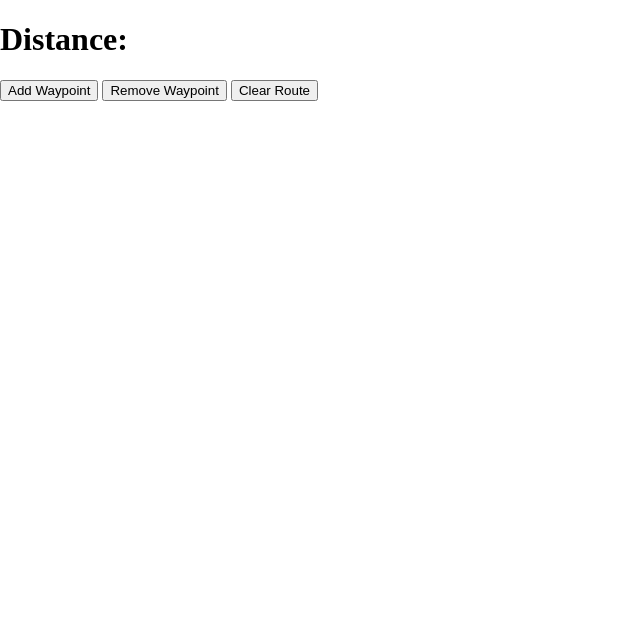
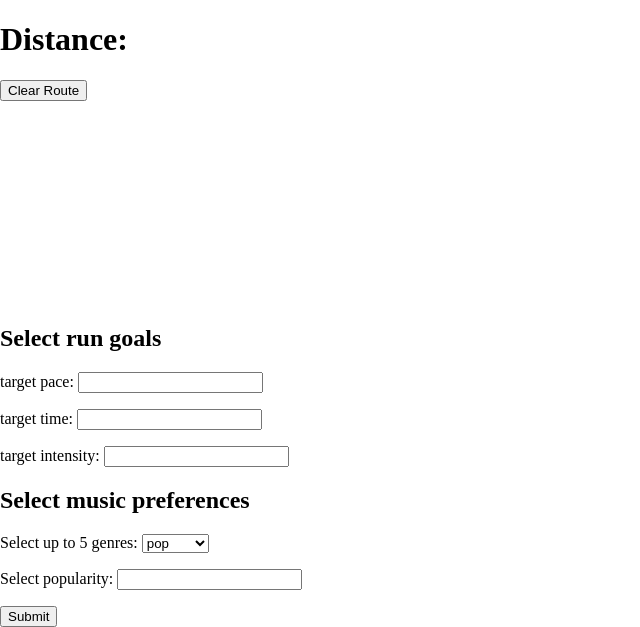
Before and after one commit to franciscobortega/Cadence, a Flask app: page / in a window 1280 px wide. Shown: the part 600-1227 px from the top of the page, without its empty margins (0-640 px from the left). Before the commit the page ends 701 px from the top, so only its background shows below. Run offline with Flask 2, Linux system fonts and the light colour scheme; some libraries are stand-ins or nearby versions.

Commit message:
Consolidated elevation logic into main file

```diff
--- a/static/js/main.js
+++ b/static/js/main.js
@@ -2,13 +2,16 @@
 
 import { MAPBOX_API_KEY, GRAPHHOPPER_API_KEY } from "./secrets.js";
 
-const TEST_LAT = 33.65457;
-const TEST_LONG = -96.62558;
+// const TEST_LAT = 33.65457;
+// const TEST_LONG = -96.62558;
+const TEST_LAT = 37.7749;
+const TEST_LONG = -122.4194;
 
 // --------------- MAP --------------- //
 
 let waypoints = [];
 let markers = [];
+let elevationData = [];
 
 let distanceText = document.querySelector("#total-distance");
 
@@ -16,7 +19,7 @@
 const map = new mapboxgl.Map({
   container: "map",
   style: "mapbox://styles/mapbox/streets-v11",
-  zoom: 16,
+  zoom: 13,
   center: [TEST_LONG, TEST_LAT],
 });
 
@@ -85,6 +88,8 @@
       const routeDistance = data.paths[0].distance;
       const routeWaypoints = data.paths[0].snapped_waypoints.coordinates;
 
+      elevationData = routeCoordinates;
+
       drawMarkers(routeWaypoints);
 
       // Display the distance of the route
@@ -125,16 +130,26 @@
   waypoints.push([lat, lng]);
 
   createRoute();
+
+  drawChart(elevationData);
 });
 
 addEventListener("keydown", function (event) {
   if (event.ctrlKey && event.key === "z") {
     waypoints.pop();
     createRoute();
+
+    elevationData.pop();
+    drawChart(elevationData);
   }
 });
 
-document.querySelector("#clearRoute").addEventListener("click", clearRoute);
+document.querySelector("#clearRoute").addEventListener("click", () => {
+  clearRoute();
+  elevationData = [];
+
+  drawChart(elevationData);
+});
 
 map.on("load", () => {
   map.addSource("route", { type: "geojson", data: null });
@@ -143,10 +158,86 @@
     type: "line",
     source: "route",
     paint: {
-      "line-color": "#0033ff",
+      "line-color": "#9404db",
       "line-width": 4,
     },
   });
 });
 
 // --------------- ELEVATION --------------- //
+
+const ctx = document.getElementById("myChart");
+let chart;
+
+function drawChart(elevationData) {
+  if (chart) {
+    const elevations = elevationData.map((data) => data[2]);
+    const labels = elevationData.map((_, index) => index + 1);
+
+    chart.data.datasets[0].data = elevations;
+    chart.data.labels = labels;
+
+    // Recalculate min and max elevation
+    const minElevation = Math.min(...elevations);
+    const minRounded = Math.floor(minElevation / 10) * 10;
+
+    const maxElevation = Math.max(...elevations);
+    const maxRounded = Math.ceil(maxElevation / 10) * 10;
+
+    // Update the y-axis scales
+    chart.options.scales.y.min = minRounded;
+    chart.options.scales.y.max = maxRounded;
+
+    chart.update();
+  } else {
+    const elevations = elevationData.map((data) => data[2]);
+    const labels = elevationData.map((_, index) => index + 1);
+
+    const minElevation = Math.min(...elevations);
+    const minRounded = Math.floor(minElevation / 10) * 10;
+
+    const maxElevation = Math.max(...elevations);
+    const maxRounded = Math.ceil(maxElevation / 10) * 10;
+
+    chart = new Chart(ctx, {
+      type: "line",
+      data: {
+        labels: labels,
+        datasets: [
+          {
+            label: "Elevation",
+            data: elevations,
+            borderWidth: 1,
+            borderColor: "blue",
+            fill: true,
+            backgroundColor: "rgba(0, 0, 255, 0.05)",
+            pointRadius: 0,
+            cubicInterpolationMode: "monotone",
+          },
+        ],
+      },
+      options: {
+        // animation: false,
+        responsive: true,
+        maintainAspectRatio: false,
+        scales: {
+          x: {
+            display: false,
+          },
+          y: {
+            beginAtZero: true,
+            min: minRounded,
+            max: maxRounded,
+          },
+        },
+        plugins: {
+          legend: {
+            display: false,
+          },
+        },
+      },
+    });
+  }
+}
+
+drawChart(elevationData);
--- a/templates/homepage.html
+++ b/templates/homepage.html
@@ -6,10 +6,52 @@
 />
 <link rel="stylesheet" href="/static/css/styles.css" />
 {% endblock %} {% block body %}
-<div id="map"></div>
-<h1 id="total-distance">Distance:</h1>
-<button id="addWaypointBtn">Add Waypoint</button>
-<button id="removeWayPoint">Remove Waypoint</button>
-<button id="clearRoute">Clear Route</button>
+<div class="map-wrapper">
+  <div id="map"></div>
+  <h1 id="total-distance">Distance:</h1>
+  <button id="clearRoute">Clear Route</button>
+  <div>
+    <canvas id="myChart" width="100%" height="200"></canvas>
+  </div>
+</div>
+<div class="options-wrapper">
+  <form id="new-elevation">
+    <h2>Select run goals</h2>
+    <p>
+      target pace:
+      <input type="number" id="pace-input" name="target-pace" />
+    </p>
+    <p>
+      target time:
+      <input type="number" id="time-input" name="target-time" />
+    </p>
+    <p>
+      target intensity:
+      <input type="number" id="intensity-input" name="target-intensity" />
+    </p>
+    <h2>Select music preferences</h2>
+    <p>
+      Select up to 5 genres:
+      <!-- dropdown menu of genres -->
+      <select name="target-genres" id="">
+        <option value="pop">pop</option>
+        <option value="rock">rock</option>
+        <option value="hip-hop">hip-hop</option>
+        <option value="country">country</option>
+        <option value="jazz">jazz</option>
+      </select>
+    </p>
+    <p>
+      Select popularity:
+      <input type="number" id="popularity-input" name="target-popularity" />
+    </p>
+
+    <p>
+      <input type="submit" />
+    </p>
+  </form>
+</div>
+<script src="https://cdn.jsdelivr.net/npm/chart.js"></script>
+<!-- <script type="module" src="/static/js/elevation.js" async defer></script> -->
 <script type="module" src="/static/js/main.js" async defer></script>
 {% endblock %}
```
